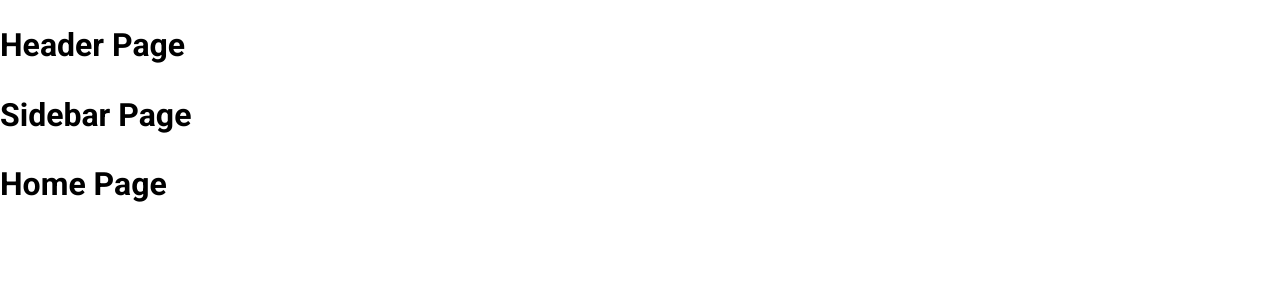
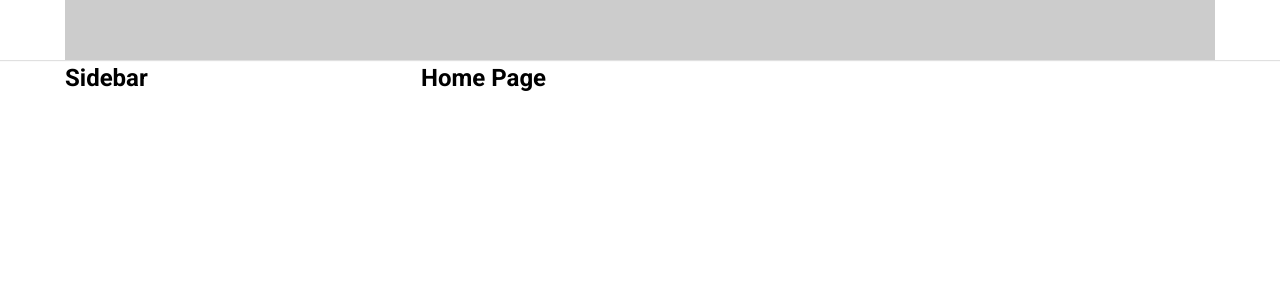
Before and after one commit to Xuanduong03/tiktok-ui, a React (Create React App) app: page / in a window 1280 px wide. Shown: the top 300 px of the page. Built offline with nearby package versions, Linux system fonts and the light colour scheme.

Commit message:
Dựng khung layout mặc định

```diff
--- a/package.json
+++ b/package.json
@@ -6,6 +6,8 @@
     "@testing-library/jest-dom": "^5.17.0",
     "@testing-library/react": "^13.4.0",
     "@testing-library/user-event": "^13.5.0",
+    "classname": "^0.0.0",
+    "classnames": "^2.5.1",
     "css-reset-and-normalize": "^2.3.6",
     "normalize.css": "^8.0.1",
     "react": "^18.3.1",
--- a/src/Components/GlobalStyles/GlobalStyles.scss
+++ b/src/Components/GlobalStyles/GlobalStyles.scss
@@ -8,6 +8,8 @@
     font-size: 62.5%;
 }
 *{
+    margin: 0;
+    padding: 0;
     box-sizing: border-box;
 }
 body{
--- /dev/null
+++ b/src/Layout/DefaultLayout/DefaultLayout.module.scss
@@ -0,0 +1,13 @@
+.wrapper{
+    display: flex;
+    justify-content: center;
+}
+.container{
+   width: 1150px;
+   display: flex;
+   min-height: 1000px;
+}
+.content{
+    flex: 1;
+    min-height: 1000px;
+}
--- /dev/null
+++ b/src/Layout/DefaultLayout/Sidebar/Sidebar.module.scss
@@ -0,0 +1,4 @@
+.wrapper{
+    width: 356px;
+    min-height: 100%;
+}
--- a/src/Layout/DefaultLayout/Sidebar/index.js
+++ b/src/Layout/DefaultLayout/Sidebar/index.js
@@ -1,8 +1,13 @@
+import classNames from "classnames/bind";
+import styles from "./Sidebar.module.scss";
+
+const cx = classNames.bind(styles);
+
 const Sidebar = () => {
-    return (
-        <div>
-            <h1>Sidebar Page</h1>
-        </div>
-    )
-}
-export default Sidebar
+  return (
+    <aside className={cx("wrapper")}>
+      <h2>Sidebar</h2>
+    </aside>
+  );
+};
+export default Sidebar;
--- a/src/Layout/DefaultLayout/index.js
+++ b/src/Layout/DefaultLayout/index.js
@@ -1,18 +1,21 @@
-import Header from '../components/Header'
-import Sidebar from './Sidebar'
+import Header from "../components/Header";
+import Sidebar from "./Sidebar";
+import styles from "./DefaultLayout.module.scss";
+import classNames from "classnames/bind";
 
-const DefaultLayout = ({children}) => {
+const cx = classNames.bind(styles);
+const DefaultLayout = ({ children }) => {
   return (
     <div>
       <Header />
-            <div className='container'>
+      <div className={cx("wrapper")}>
+        <div className={cx("container")}>
           <Sidebar />
 
-                <div className='content'>
-                    {children}
+          <div className={cx("content")}>{children}</div>
         </div>
       </div>
     </div>
-    )
-}
-export default DefaultLayout
+  );
+};
+export default DefaultLayout;
--- /dev/null
+++ b/src/Layout/components/Header/Header.module.scss
@@ -0,0 +1,11 @@
+.wrapper{
+    height: 60px;
+    box-shadow: 0 1px 1px rgb(0 0 0 / 12%);
+    display: flex;
+    justify-content: center;
+}
+.inner{
+    width: 1150px;
+    height: 100%;
+    background-color: #ccc;
+}
--- a/src/Layout/components/Header/index.js
+++ b/src/Layout/components/Header/index.js
@@ -1,8 +1,12 @@
+import classNames from "classnames/bind";
+import styles from "./Header.module.scss";
+
+const cx = classNames.bind(styles);
 const Header = () => {
-    return (
-        <div>
-            <h1>Header Page</h1>
-        </div>
-    )
-}
-export default Header
+  return (
+    <header className={cx("wrapper")}>
+      <div className={cx("inner")}></div>
+    </header>
+  );
+};
+export default Header;
--- a/src/pages/Home/index.js
+++ b/src/pages/Home/index.js
@@ -1,8 +1,8 @@
 const Home = () => {
-    return (
-        <div>
-            <h1>Home Page</h1>
-        </div>
-    )
-}
-export default Home
+  return (
+    <div>
+      <h2>Home Page</h2>
+    </div>
+  );
+};
+export default Home;
```
Also changed, not shown: 1 other file (tests, documents, lock files or other folders). Lines whose indentation alone changed are shown as unchanged.
